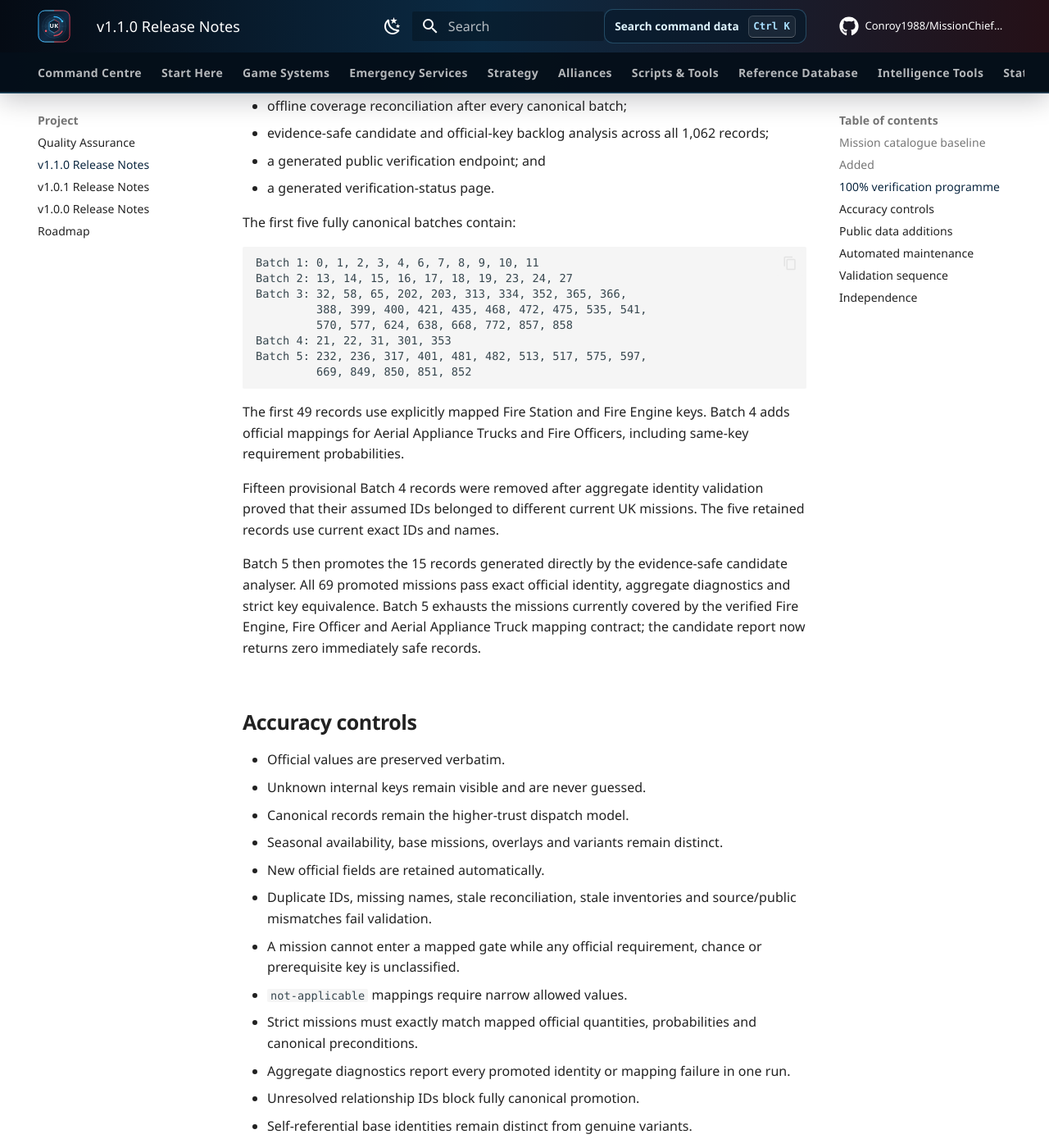
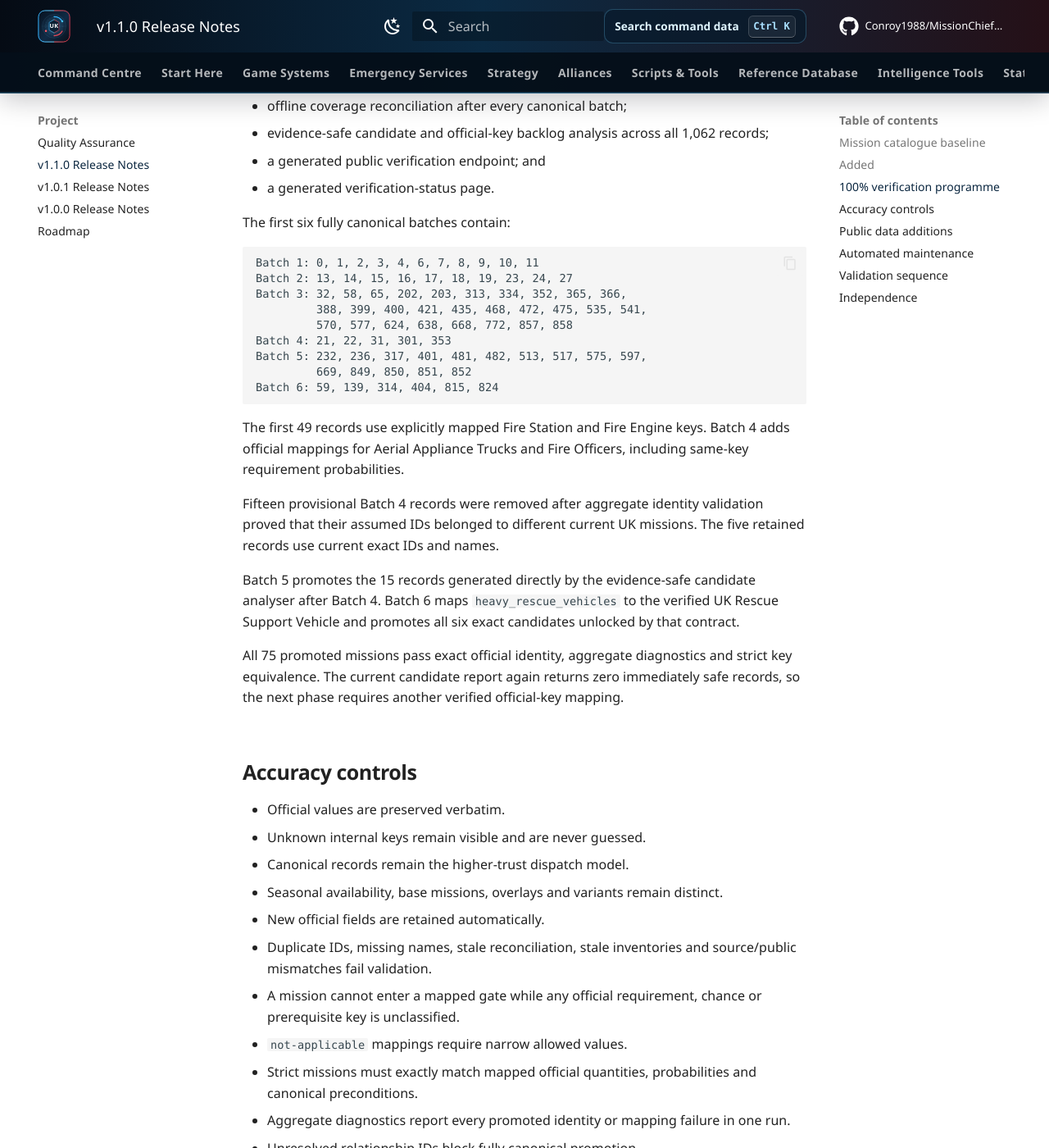
Before and after one commit to Conroy1988/MissionChief-UK, an MkDocs documentation site: the page built from docs/releases/v1.1.0.md, in a window 1280 px wide and 1400 px high, scrolled down 1831 px. Shown: the whole window at 82% size. Built offline with MkDocs 1.6.1 and Material for MkDocs 9.7.7, drawn with Linux system fonts in a browser that asks for light colours; comment, search, counter and statistics services are not loaded; some of the changed text lies outside the part shown.

Commit message:
Publish Batch 6 release evidence

````diff
--- a/docs/releases/v1.1.0.md
+++ b/docs/releases/v1.1.0.md
@@ -10,10 +10,10 @@ MissionChief UK v1.1.0 expands Mission Lookup from the original 62 canonical rec
 
 ```text
 1,062 official UK mission records
-127 canonical mission records
-110 official IDs matched to canonical records
-69 fully canonical mission records
-952 official records awaiting direct canonical records
+133 canonical mission records
+116 official IDs matched to canonical records
+75 fully canonical mission records
+946 official records awaiting direct canonical records
 17 canonical overlay or derived records without standalone official IDs
 46 canonical deployable-resource records
 18 canonical infrastructure records
@@ -58,7 +58,7 @@ The release includes:
 - a generated public verification endpoint; and
 - a generated verification-status page.
 
-The first five fully canonical batches contain:
+The first six fully canonical batches contain:
 
 ```text
 Batch 1: 0, 1, 2, 3, 4, 6, 7, 8, 9, 10, 11
@@ -69,13 +69,16 @@ Batch 3: 32, 58, 65, 202, 203, 313, 334, 352, 365, 366,
 Batch 4: 21, 22, 31, 301, 353
 Batch 5: 232, 236, 317, 401, 481, 482, 513, 517, 575, 597,
          669, 849, 850, 851, 852
+Batch 6: 59, 139, 314, 404, 815, 824
 ```
 
 The first 49 records use explicitly mapped Fire Station and Fire Engine keys. Batch 4 adds official mappings for Aerial Appliance Trucks and Fire Officers, including same-key requirement probabilities.
 
 Fifteen provisional Batch 4 records were removed after aggregate identity validation proved that their assumed IDs belonged to different current UK missions. The five retained records use current exact IDs and names.
 
-Batch 5 then promotes the 15 records generated directly by the evidence-safe candidate analyser. All 69 promoted missions pass exact official identity, aggregate diagnostics and strict key equivalence. Batch 5 exhausts the missions currently covered by the verified Fire Engine, Fire Officer and Aerial Appliance Truck mapping contract; the candidate report now returns zero immediately safe records.
+Batch 5 promotes the 15 records generated directly by the evidence-safe candidate analyser after Batch 4. Batch 6 maps `heavy_rescue_vehicles` to the verified UK Rescue Support Vehicle and promotes all six exact candidates unlocked by that contract.
+
+All 75 promoted missions pass exact official identity, aggregate diagnostics and strict key equivalence. The current candidate report again returns zero immediately safe records, so the next phase requires another verified official-key mapping.
 
 ## Accuracy controls
 
````
